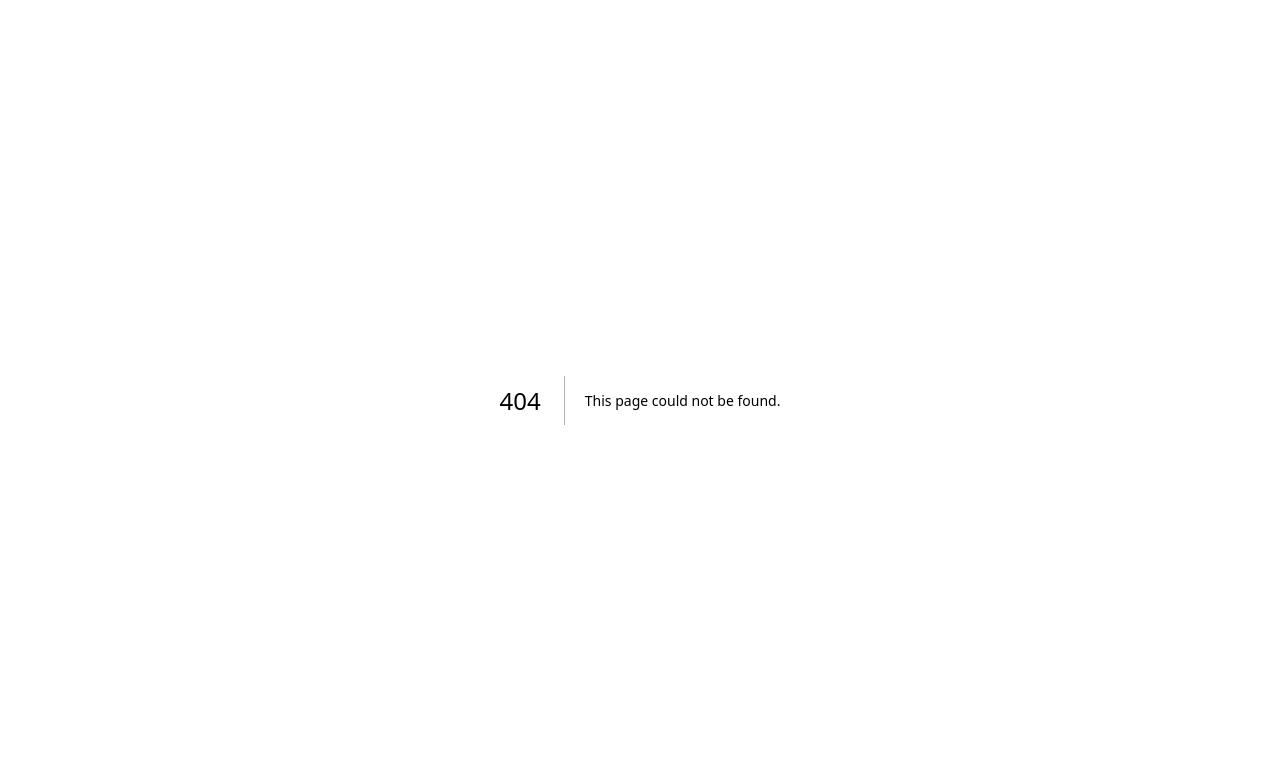
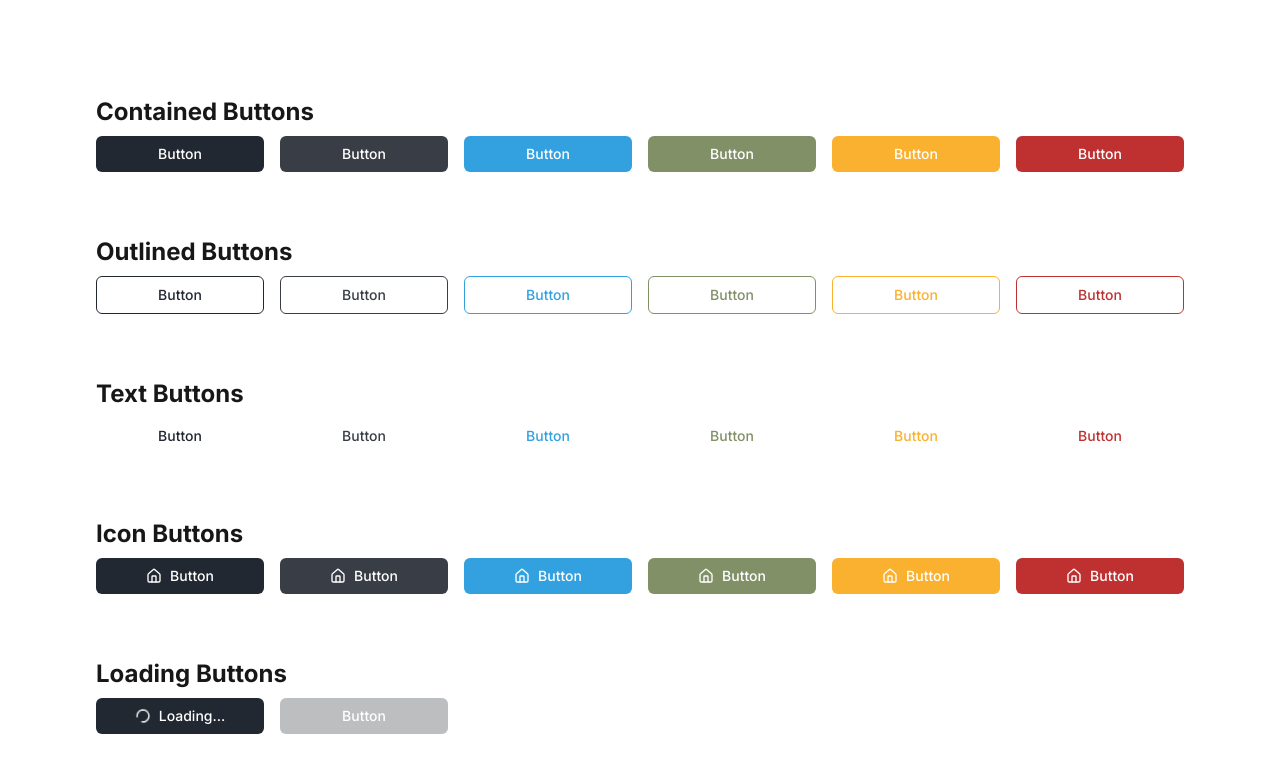
Before and after one commit to nicnic31/fe-project-template, a Next.js app: page /buttons in a window 1280 px wide. Before the commit this address had no page. Shown: the top 772 px of the page. Built offline with nearby package versions, Linux system fonts and the light colour scheme.

Commit message:
Add ButtonsPage component showcasing various button styles and states

```diff
--- /dev/null
+++ b/app/buttons/page.tsx
@@ -0,0 +1,96 @@
+"use client";
+
+import Button from "@/src/components/ui/button";
+import { Home } from "lucide-react";
+
+export default function ButtonsPage() {
+  return (
+    <section className="bg-background w-screen h-screen py-24 px-24">
+      {/* Contained Buttons */}
+      <h1 className="text-2xl font-bold mb-2">Contained Buttons</h1>
+
+      <div className="grid grid-cols-6 gap-4 mb-16">
+        <Button>Button</Button>
+        <Button color="secondary">Button</Button>
+        <Button color="info">Button</Button>
+        <Button color="success">Button</Button>
+        <Button color="warning">Button</Button>
+        <Button color="danger">Button</Button>
+      </div>
+
+      {/* Outlined Buttons */}
+      <h1 className="text-2xl font-bold mb-2">Outlined Buttons</h1>
+
+      <div className="grid grid-cols-6 gap-4 mb-16">
+        <Button variant="outlined">Button</Button>
+        <Button variant="outlined" color="secondary">
+          Button
+        </Button>
+        <Button variant="outlined" color="info">
+          Button
+        </Button>
+        <Button variant="outlined" color="success">
+          Button
+        </Button>
+        <Button variant="outlined" color="warning">
+          Button
+        </Button>
+        <Button variant="outlined" color="danger">
+          Button
+        </Button>
+      </div>
+
+      {/* Text Buttons */}
+      <h1 className="text-2xl font-bold mb-2">Text Buttons</h1>
+
+      <div className="grid grid-cols-6 gap-4 mb-16">
+        <Button variant="text">Button</Button>
+        <Button variant="text" color="secondary">
+          Button
+        </Button>
+        <Button variant="text" color="info">
+          Button
+        </Button>
+        <Button variant="text" color="success">
+          Button
+        </Button>
+        <Button variant="text" color="warning">
+          Button
+        </Button>
+        <Button variant="text" color="danger">
+          Button
+        </Button>
+      </div>
+
+      {/* Icon Buttons */}
+      <h1 className="text-2xl font-bold mb-2">Icon Buttons</h1>
+
+      <div className="grid grid-cols-6 gap-4 mb-16">
+        <Button startIcon={<Home size={16} />}>Button</Button>
+        <Button color="secondary" startIcon={<Home size={16} />}>
+          Button
+        </Button>
+        <Button color="info" startIcon={<Home size={16} />}>
+          Button
+        </Button>
+        <Button color="success" startIcon={<Home size={16} />}>
+          Button
+        </Button>
+        <Button color="warning" startIcon={<Home size={16} />}>
+          Button
+        </Button>
+        <Button color="danger" startIcon={<Home size={16} />}>
+          Button
+        </Button>
+      </div>
+
+      {/* Loading and Disabled Buttons */}
+      <h1 className="text-2xl font-bold mb-2">Loading Buttons</h1>
+
+      <div className="grid grid-cols-6 gap-4 mb-16">
+        <Button loading>Button</Button>
+        <Button disabled>Button</Button>
+      </div>
+    </section>
+  );
+}
```
